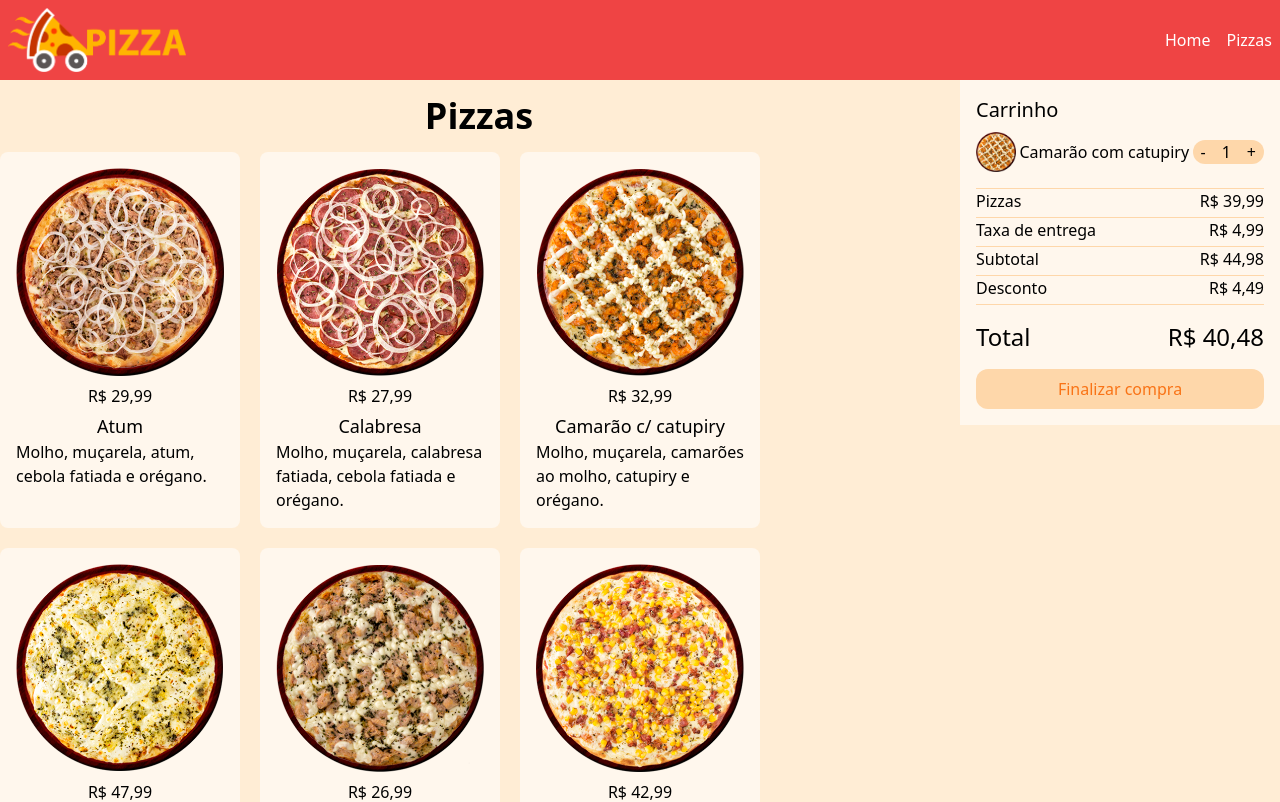
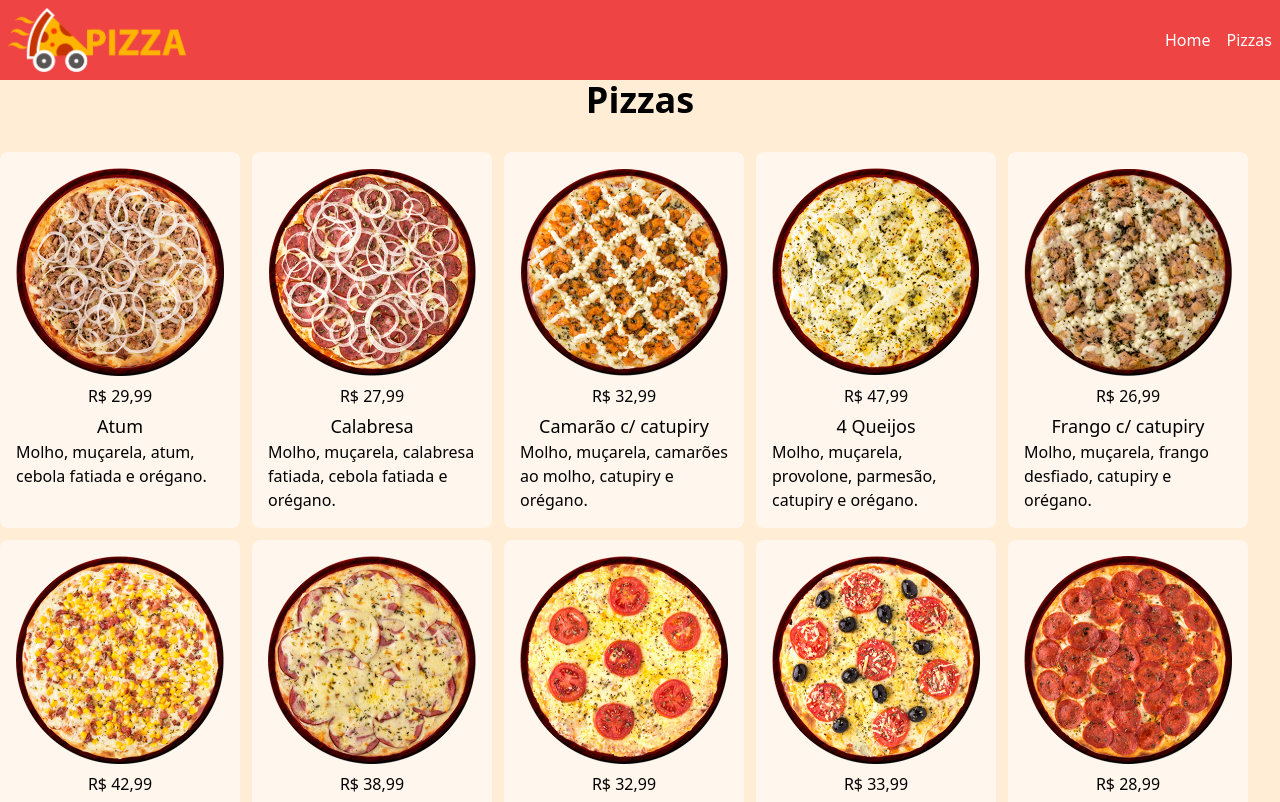
Before and after one commit to gutoamorim/pizzaria-legado, a React (Vite) app: page /pizzas in a window 1280 px wide. Shown: the top 802 px of the page. Built offline with nearby package versions, Linux system fonts and the light colour scheme.

Commit message:
Atualização no layout de renderização do carrinho

```diff
--- a/src/components/Cart.jsx
+++ b/src/components/Cart.jsx
@@ -1,14 +1,20 @@
-import pizza from "../assets/camarao-c-catupiry.png";
+export default function Cart({ cart, setCart }) {
+  // const totalCart = cart.map((item) => item.total).reduce((a, b) => a + b, 0);
+  // console.log(totalCart);
 
-export default function Cart() {
   return (
-    <div className="w-80 bg-orange-50 p-4">
+    <div className="w-64 bg-orange-50 p-4 transition">
       <h1 className="text-xl font-medium">Carrinho</h1>
-      <div className="flex justify-between items-center mt-2">
+      {cart &&
+        cart.map((item, index) => (
+          <div
+            className="flex justify-between items-center mt-2 gap-2"
+            key={index}
+          >
             <div className="w-10">
-          <img src={pizza} alt="" />
+              <img src={item.img} alt="" />
             </div>
-        <p>Camarão com catupiry</p>
+            <p className="flex-1">{item.name}</p>
             <div className="flex">
               <div
                 id="subtract"
@@ -16,7 +22,7 @@ export default function Cart() {
               >
                 -
               </div>
-          <div className="bg-orange-200 px-2">1</div>
+              <div className="bg-orange-200 px-2">{item.quantity}</div>
               <div
                 id="add"
                 className="bg-orange-200 px-2 rounded-tr-xl rounded-br-xl cursor-pointer hover:bg-orange-300"
@@ -25,6 +31,8 @@ export default function Cart() {
               </div>
             </div>
           </div>
+        ))}
+
       <div className="flex items-center justify-between border-t border-orange-200 mt-4">
         <p>Pizzas</p>
         <span>R$ 39,99</span>
--- a/src/components/PizzaModal.jsx
+++ b/src/components/PizzaModal.jsx
@@ -1,9 +1,16 @@
 import { useState } from "react";
 
-export default function PizzaModal({ modal, setModal, pizzaItem }) {
+export default function PizzaModal({
+  modal,
+  setModal,
+  pizzaItem,
+  cart,
+  setCart,
+}) {
   if (!modal) return null;
 
   const defaultOrder = {
+    id: `P${pizzaItem.id}G`,
     img: pizzaItem.img,
     name: pizzaItem.name,
     description: pizzaItem.description,
@@ -15,26 +22,19 @@ export default function PizzaModal({ modal, setModal, pizzaItem }) {
 
   const [order, setOrder] = useState(defaultOrder);
 
-  function handlePrice() {
-    const total = order.price * order.quantity;
-    setOrder((state) => {
-      return {
-        ...state,
-        total: total,
-      };
-    });
-  }
-
   function handleSize(e) {
     const sizes = document.querySelectorAll("#sizes div");
     sizes.forEach((size, index) => {
       size.classList.remove("bg-orange-200", "bg-orange-300");
-      console.log(size);
       if (size === e.target) {
         size.classList.add("bg-orange-300");
+        const sizeId =
+          (index === 0 && "P") || (index === 1 && "M") || (index === 2 && "G");
         setOrder((state) => {
           const updatedOrder = {
             ...state,
+            id: `P${pizzaItem.id}${sizeId}`,
+            name: `${pizzaItem.name} (${sizeId})`,
             price: pizzaItem.price[index],
             total: pizzaItem.price[index] * order.quantity,
           };
@@ -63,6 +63,22 @@ export default function PizzaModal({ modal, setModal, pizzaItem }) {
       };
       return updatedOrder;
     });
+  }
+
+  function handleCart() {
+    setCart((state) => {
+      let updatedCart = state;
+      const itemCart = state.findIndex((item) => item.id === order.id);
+      if (itemCart !== -1) {
+        Object.assign(updatedCart[itemCart], {
+          quantity: order.quantity,
+        });
+      } else {
+        updatedCart = [order, ...state];
+      }
+      return updatedCart;
+    });
+    setModal((state) => !state);
   }
 
   return (
@@ -125,7 +141,10 @@ export default function PizzaModal({ modal, setModal, pizzaItem }) {
           </div>
 
           <div className="flex items-center gap-4">
-            <div className="bg-orange-300 px-5 py-2 rounded-xl cursor-pointer hover:bg-orange-400">
+            <div
+              className="bg-orange-300 px-5 py-2 rounded-xl cursor-pointer hover:bg-orange-400"
+              onClick={handleCart}
+            >
               Adicionar ao carrinho
             </div>
             <div
--- a/src/pages/Pizzas.jsx
+++ b/src/pages/Pizzas.jsx
@@ -11,10 +11,10 @@ export default function Pizzas() {
 
   return (
     <>
-      <section className="flex gap-0.5">
-        <div className="container m-auto pt-4">
-          <h1 className="text-4xl font-bold text-center mb-4">Pizzas</h1>
-          <div className="flex flex-wrap gap-5">
+      <section className="gap-0.5">
+        <h1 className="text-4xl font-bold text-center mb-4">Pizzas</h1>
+        <div className="flex gap-2 container m-auto pt-4">
+          <div className="flex flex-wrap gap-3">
             {pizzas.map((pizza) => (
               <Card
                 key={pizza.id}
@@ -31,12 +31,16 @@ export default function Pizzas() {
               />
             ))}
           </div>
-        </div>
-        <div>
-          <Cart />
+          <div>{cart.length > 0 && <Cart cart={cart} setCart={setCart} />}</div>
         </div>
       </section>
-      <PizzaModal modal={modal} setModal={setModal} pizzaItem={pizzaItem} />
+      <PizzaModal
+        modal={modal}
+        setModal={setModal}
+        pizzaItem={pizzaItem}
+        setCart={setCart}
+        cart={cart}
+      />
     </>
   );
 }
```
Lines whose indentation alone changed are shown as unchanged.
